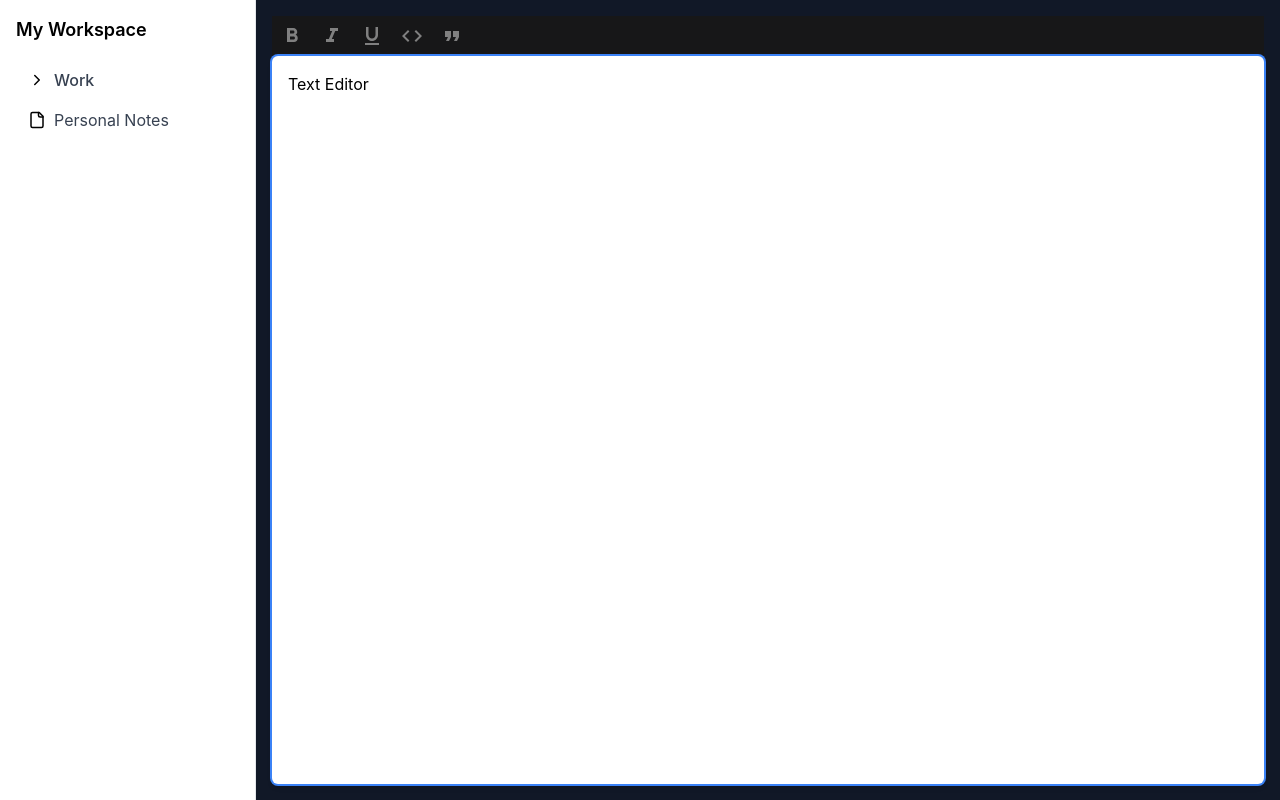
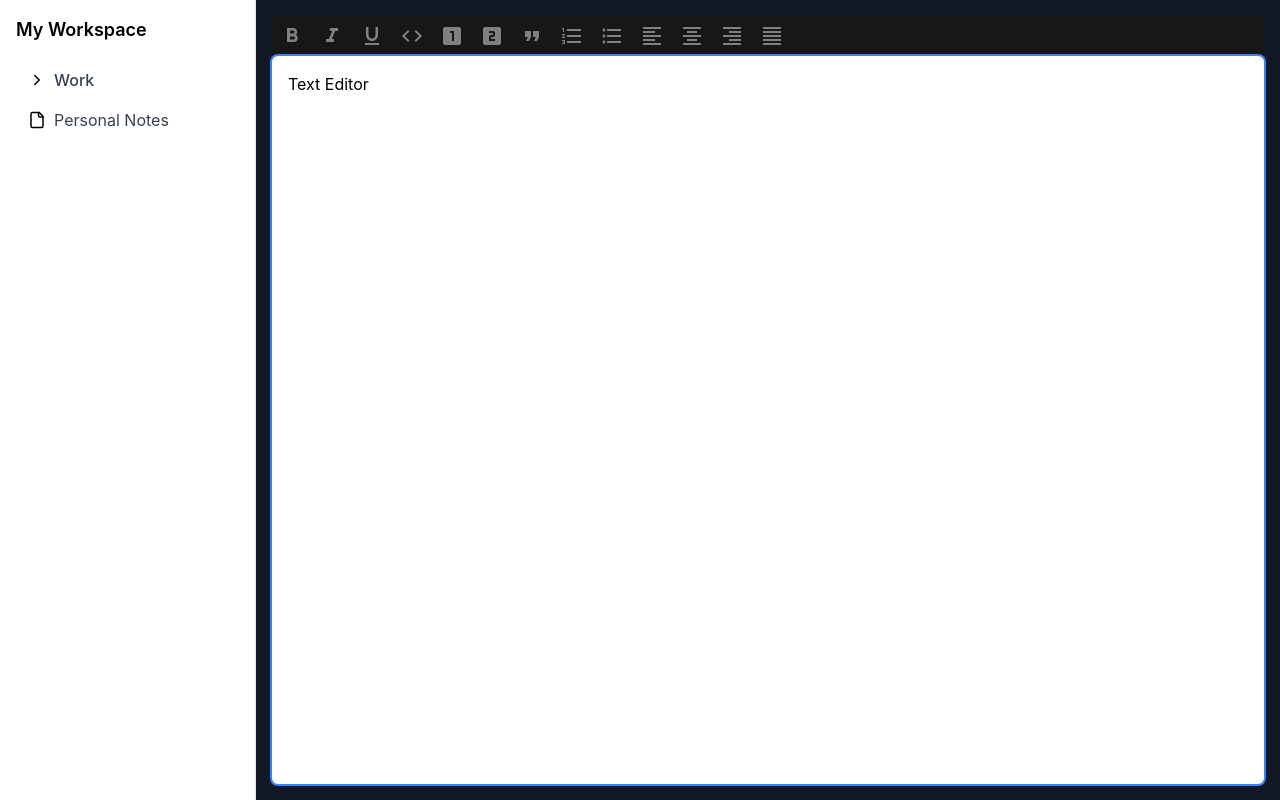
Before and after one commit to porwai/TextEditor, a React (Create React App) app: page / in a window 1280 px wide. Built offline with nearby package versions, Linux system fonts and the light colour scheme.

Commit message:
added components looks

```diff
--- a/src/Components/EditorToolbar.js
+++ b/src/Components/EditorToolbar.js
@@ -1,6 +1,14 @@
 import React from "react";
 import { IconButton } from "@mui/material";
-import { FormatBold, FormatItalic, FormatUnderlined, Code, FormatQuote } from "@mui/icons-material";
+import { FormatBold, FormatItalic, FormatUnderlined, Code, FormatQuote} from "@mui/icons-material";
+import FormatListBulletedIcon from '@mui/icons-material/FormatListBulleted';
+import FormatListNumberedIcon from '@mui/icons-material/FormatListNumbered';
+import FormatAlignLeftIcon from '@mui/icons-material/FormatAlignLeft';
+import FormatAlignRightIcon from '@mui/icons-material/FormatAlignRight';
+import FormatAlignCenterIcon from '@mui/icons-material/FormatAlignCenter';
+import FormatAlignJustifyIcon from '@mui/icons-material/FormatAlignJustify';
+import LooksOneIcon from '@mui/icons-material/LooksOne';
+import LooksTwoIcon from '@mui/icons-material/LooksTwo';
 import { useSlate } from 'slate-react';
 import { isMarkActive, toggleMark, isBlockActive, toggleBlock } from "../utils/editorUtils";
 
@@ -41,7 +49,15 @@ const EditorToolbar = () => {
       <MarkButton format="italic" icon={<FormatItalic />} />
       <MarkButton format="underline" icon={<FormatUnderlined />} />
       <MarkButton format="code" icon={<Code />} />
+      <BlockButton format="heading-one" icon={<LooksOneIcon />} />
+      <BlockButton format="heading-two" icon={<LooksTwoIcon />}/>
       <BlockButton format="block-quote" icon={<FormatQuote />} />
+      <BlockButton format="numbered-list" icon={<FormatListNumberedIcon />} />
+      <BlockButton format="bulleted-list" icon={<FormatListBulletedIcon />} />
+      <BlockButton format="left" icon={<FormatAlignLeftIcon />} />
+      <BlockButton format="center" icon={<FormatAlignCenterIcon />} />
+      <BlockButton format="right" icon={<FormatAlignRightIcon />} />
+      <BlockButton format="justify" icon={<FormatAlignJustifyIcon />} />
     </div>
   );
 };
```
